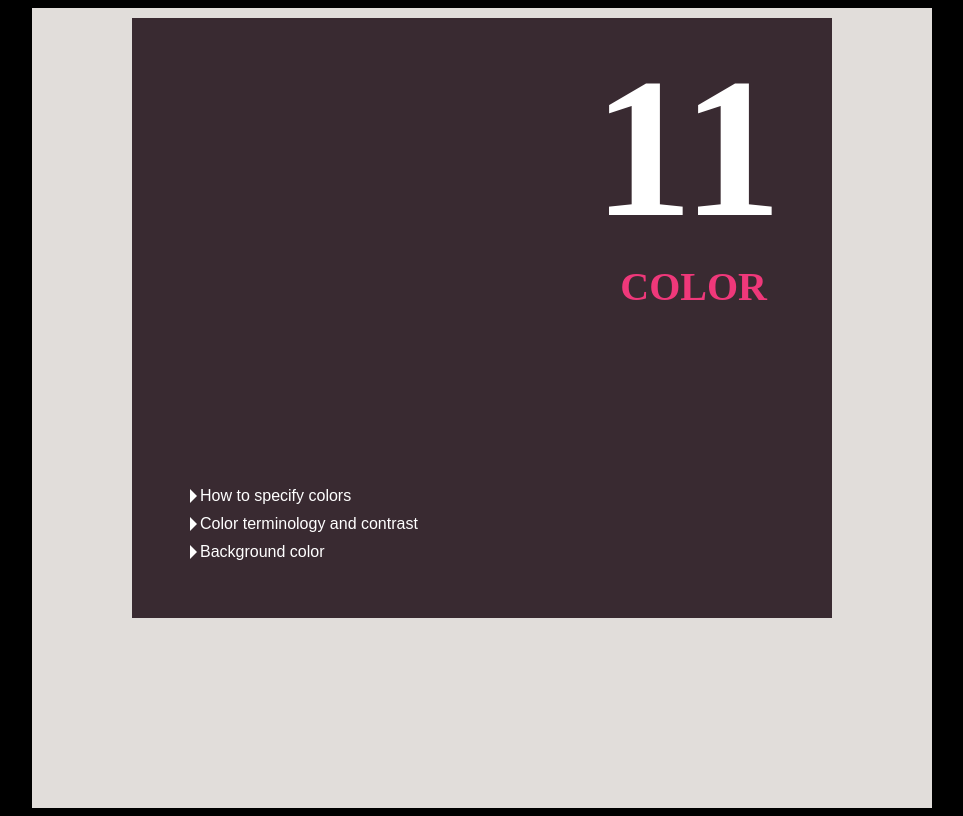
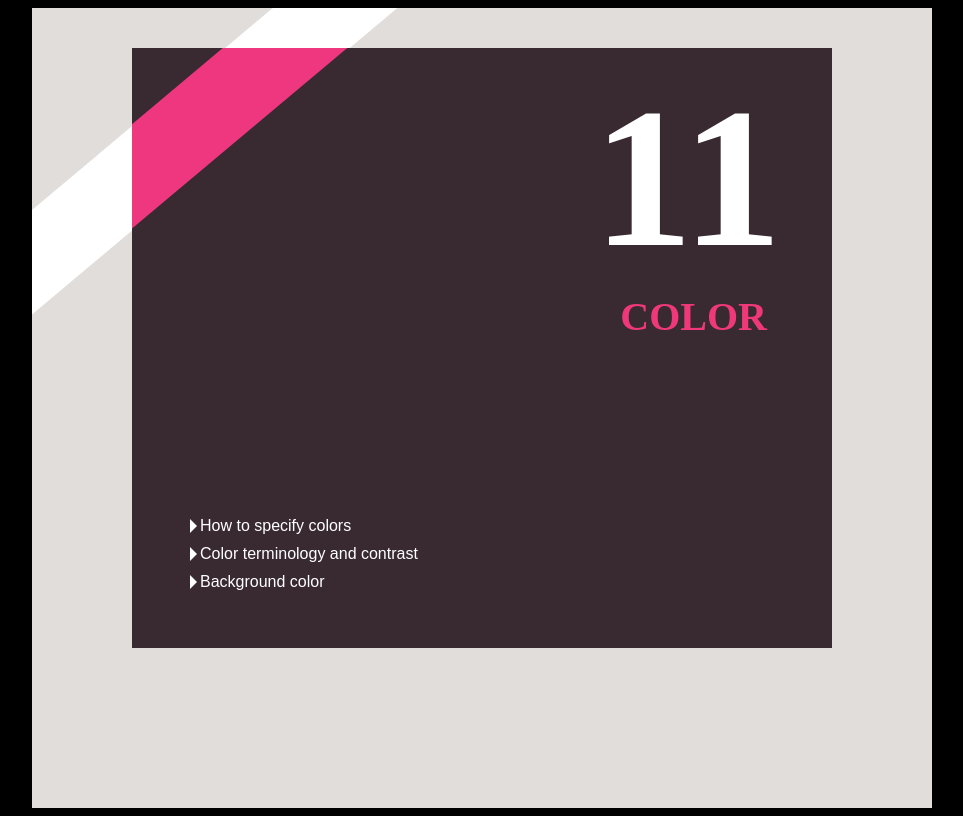
Before and after one commit to Ghaz-Siddique/TitlePage, a plain HTML site: page index.html in a window 1280 px wide. Shown: the whole page, without its empty margins (158-1121 px from the left). Drawn offline with Linux system fonts and the light colour scheme.

Commit message:
adding modified files

```diff
--- a/index.html
+++ b/index.html
@@ -7,11 +7,13 @@
 </head>
 <body>
     <div class="firstsq">
+        <div class="rect"></div>
         <div class="secondsq">
                 <div class="chapnum">
                     <h1>11</h1>
                     <h2>Color</h2>
                 </div>
+                <div class="rect2"></div>
             <div class="bottom">
                 <ul>
                     <li>How to specify colors</li>
--- a/stylesheet.css
+++ b/stylesheet.css
@@ -9,6 +9,15 @@ body {
     position:relative;
     overflow: hidden;
 }
+.rect {
+    width: 500px;
+    height: 80px;
+    background-color:rgb(255,255,255);
+    position: absolute;
+    transform: rotate(-40deg);
+    top: 80px;
+    left: -90px;
+}
 .secondsq {
     background-color:rgb(57,42,49);
     margin: auto;
@@ -17,8 +26,17 @@ body {
     width:700px;
     position: relative;
     overflow: hidden;
-    margin-top: 10px;
+    margin-top: 40px;
 
+}
+.rect2 {
+    width: 500px;
+    height: 80px;
+    background-color:#ef377f;;
+    position: absolute;
+    transform: rotate(-40deg);
+    top: 80px;
+    left: -240px;
 }
 /*div {
     margin:auto;
```
